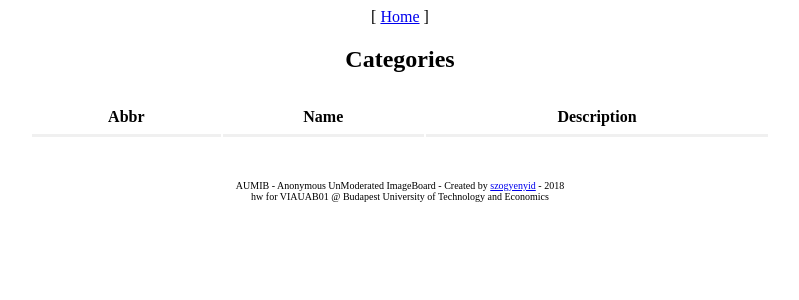
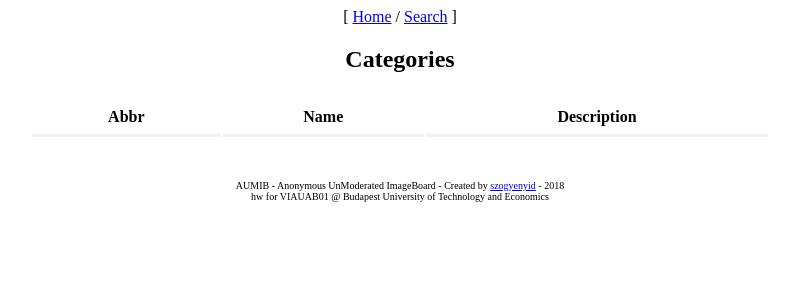
Before and after one commit to szogyenyid/AUMIB, a PHP site: page /index.php in a window 1280 px wide. Shown: the top 300 px of the page, without its empty margins (240-1039 px from the left). Run offline with PHP 8.4, Linux system fonts and the light colour scheme; data that the repository does not hold is empty.

Commit message:
added search function to header

```diff
--- a/htdocs/header.php
+++ b/htdocs/header.php
@@ -10,8 +10,10 @@
 	<center>
 	[ <a href = "index.php">Home</a>
 	<?php while($row = mysqli_fetch_array($catIds)): ?>
-		 /<a href="board.php?cat=<?= $row['Id']?>"> <?=$row['Id']?></a>
-	<?php endwhile; ?>]
+		 / <a href="board.php?cat=<?= $row['Id']?>"><?=$row['Id']?></a>
+	<?php endwhile; ?>
+	/ <a href="search.php">Search</a>
+	 ]
 	</center>
 	</body>
 </html>
```
